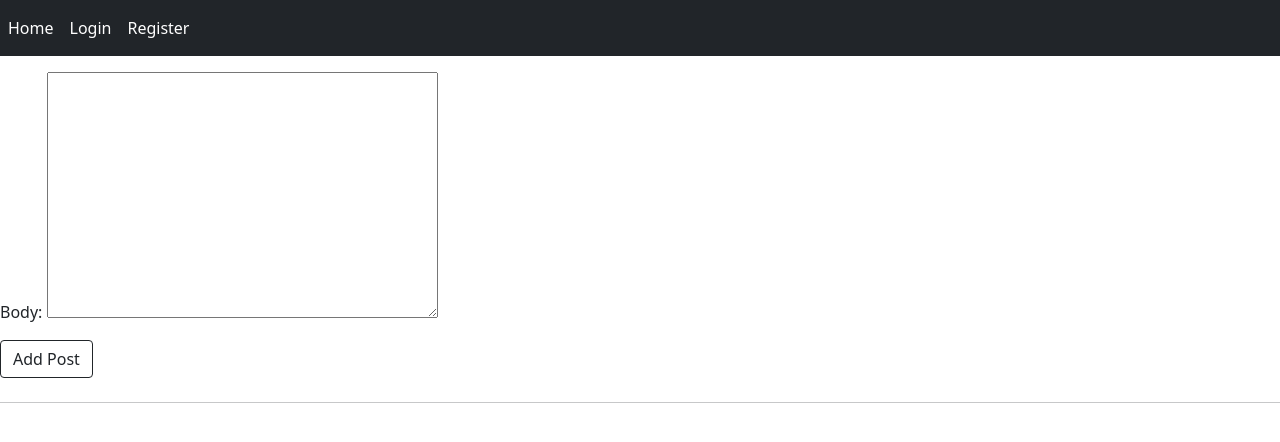
After one commit to tohidrostampour/Social-app, a Django app: page /add_post/1/ in a window 1280 px wide. The commit adds this page. Shown: the top 442 px of the page. Run offline with Django 3.2, Linux system fonts and the light colour scheme.

Commit message:
added adding post functionality

```diff
--- /dev/null
+++ b/A/posts/forms.py
@@ -0,0 +1,8 @@
+from django import forms
+from posts.models import Post
+
+
+class AddPostForm(forms.ModelForm):
+    class Meta:
+        model = Post
+        fields = ('body',)
--- a/A/posts/models.py
+++ b/A/posts/models.py
@@ -15,5 +15,5 @@ class Post(models.Model):
         return f'{self.user} - {self.body[:30]}'
 
     def get_absolute_url(self):
-        return reverse("posts:post_detail", args=[self.created.year,
+        return reverse("posts:post_detail", args=[self.id,self.created.year,
             self.created.month,self.created.day,self.slug])
--- /dev/null
+++ b/A/posts/templates/posts/add_post.html
@@ -0,0 +1,16 @@
+{% extends 'base.html' %}
+{% load static %}
+
+{% block custom_tags %}
+    <link rel="stylesheet" href="{% static 'posts/style.css' %}">
+{% endblock custom_tags %}
+
+
+{% block content %}
+    <form action="" method="post">
+        {% csrf_token %}
+        {{ form.as_p }}
+        <input type="submit" value="Add Post" class="btn btn-outline-dark addpostbtn">
+    </form>
+
+{% endblock content %}
--- a/A/posts/templates/posts/all_posts.html
+++ b/A/posts/templates/posts/all_posts.html
@@ -3,7 +3,7 @@
 {% block content %}
     {% for post in posts %}
         <div class="card">
-            <p class="card-header"> {{ post.user }}</p>
+            <p class="card-header"><a href="{% url 'account:dashboard' post.user_id %}"> {{ post.user }}</a></p>
             <p class="card-body"><a href = "{{ post.get_absolute_url }}">{{ post.body }} </a></p>
         </div>
     {% endfor %}
--- a/A/posts/urls.py
+++ b/A/posts/urls.py
@@ -5,5 +5,6 @@ from .views import *
 app_name = 'posts'
 urlpatterns = [
     path('',all_posts, name='all_posts'),
-    path('<int:year>/<int:month>/<int:day>/<slug:slug>/', post_detail, name='post_detail'),
+    path('<int:user_id>/<int:year>/<int:month>/<int:day>/<slug:slug>/', post_detail, name='post_detail'),
+    path('add_post/<int:user_id>/',add_post,name='add_post')
 ]
--- a/A/posts/views.py
+++ b/A/posts/views.py
@@ -1,5 +1,10 @@
 from django.shortcuts import get_object_or_404, redirect, render
 from .models import Post
+from .forms import AddPostForm
+from django.utils.text import slugify
+from django.contrib import messages
+
+
 
 
 def all_posts(request):
@@ -7,7 +12,22 @@ def all_posts(request):
     return render(request,'posts/all_posts.html', {'posts':posts})
 
 
-def post_detail(request, year, month, day, slug):
-    post = get_object_or_404(Post,created__year=year,created__month=month,
+def post_detail(request,user_id,year, month, day, slug):
+    post = get_object_or_404(Post,id=user_id,created__year=year,created__month=month,
         created__day=day,slug=slug)
     return render(request,'posts/post_detail.html',{'post':post})
+
+
+def add_post(request, user_id):
+    if request.method == 'POST':
+        form = AddPostForm(request.POST)
+        if form.is_valid():
+            new_post = form.save(commit=False)
+            new_post.user = request.user
+            new_post.slug = slugify(form.cleaned_data['body'][:30])
+            new_post.save()
+            messages.success(request, "Post Added Successfully!", 'success')
+            return redirect('account:dashboard',user_id)
+    else:
+        form = AddPostForm()
+    return render(request, 'posts/add_post.html',{'form':form})
```
Also changed, not shown: A/posts/static/posts/style.css (added, +7 -0 lines).
